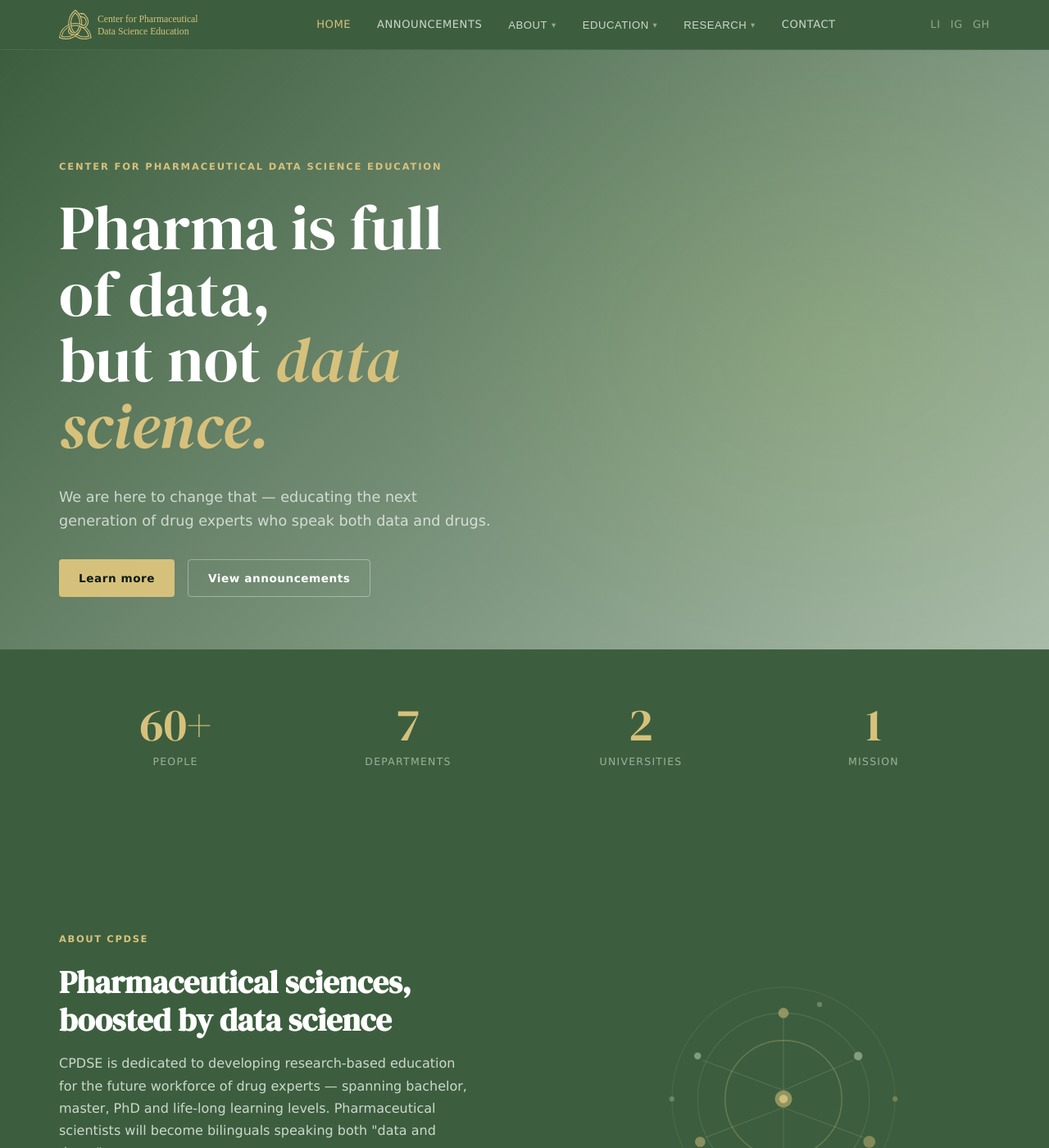
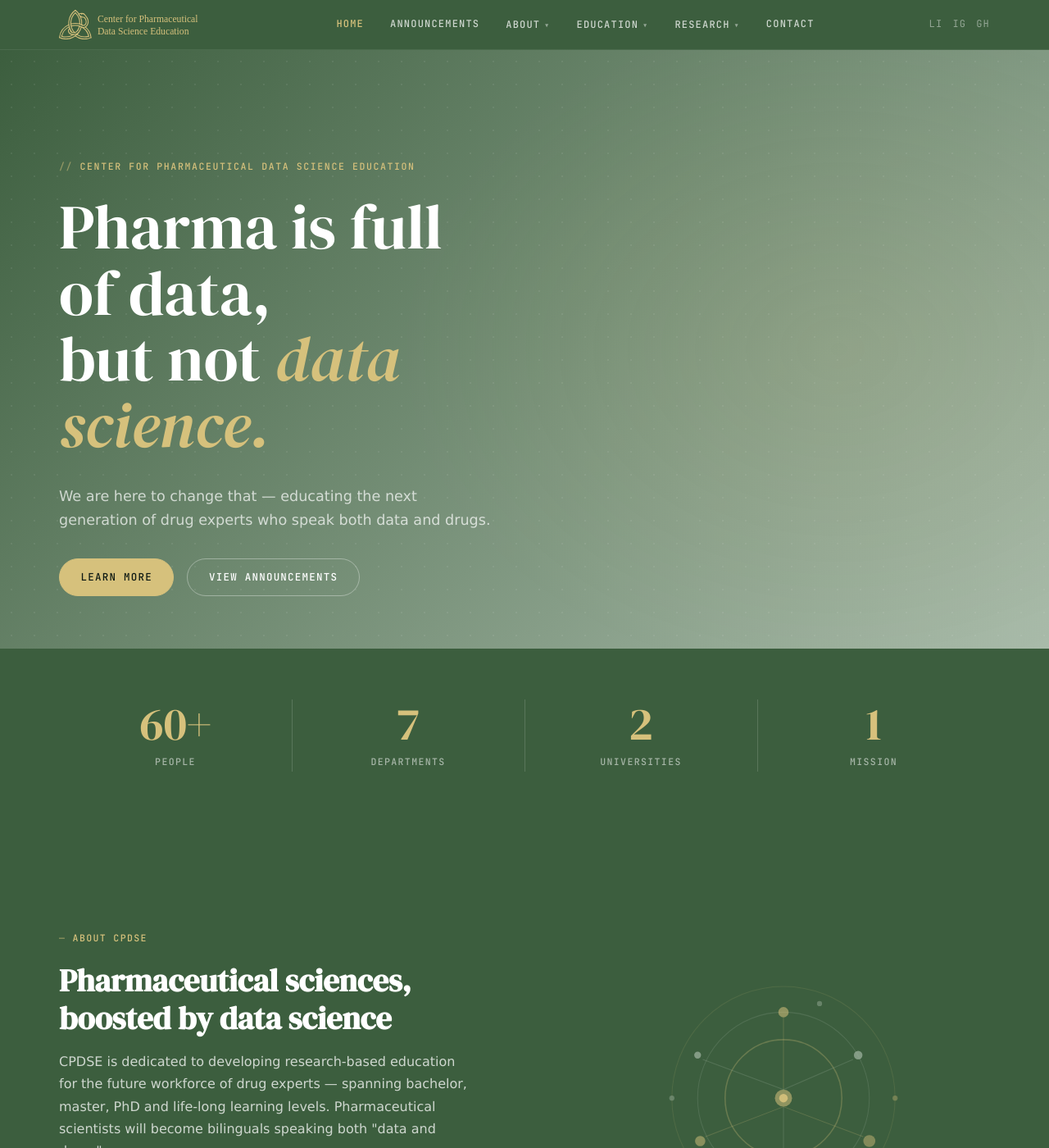
Before and after one commit to CPDSE/PagesCMS, a Jekyll site: the page built from index.md, in a window 1280 px wide and 1400 px high. Shown: the whole window at 82% size. Built offline with Jekyll 4.4.1, drawn with Linux system fonts in a browser that asks for light colours.

Commit message:
Update main.css

```diff
--- a/assets/css/main.css
+++ b/assets/css/main.css
@@ -1,4 +1,4 @@
-@import url('https://fonts.googleapis.com/css2?family=DM+Serif+Display:ital@0;1&display=swap');
+@import url('https://fonts.googleapis.com/css2?family=DM+Serif+Display:ital@0;1&family=JetBrains+Mono:wght@400;500;600&display=swap');
 
 /* ─── TOKENS ─────────────────────────────────────────────── */
 :root {
@@ -13,6 +13,7 @@
 
   --font-display: 'DM Serif Display', Georgia, serif;
   --font-body:    Verdana, system-ui, sans-serif;
+  --font-mono:    'JetBrains Mono', 'Consolas', 'Menlo', monospace;
 
   --space-xs: 0.5rem;
   --space-sm: 1rem;
@@ -99,9 +100,10 @@ a { color: inherit; }
   padding: 0 1rem;
   color: rgba(255,255,255,0.75);
   text-decoration: none;
-  font-size: 0.82rem;
+  font-family: var(--font-mono);
+  font-size: 0.75rem;
   font-weight: 500;
-  letter-spacing: 0.04em;
+  letter-spacing: 0.1em;
   text-transform: uppercase;
   background: none;
   border: none;
@@ -161,8 +163,9 @@ a { color: inherit; }
 .nav-socials a {
   color: rgba(255,255,255,0.45);
   text-decoration: none;
-  font-size: 0.8rem;
-  letter-spacing: 0.06em;
+  font-family: var(--font-mono);
+  font-size: 0.75rem;
+  letter-spacing: 0.1em;
   text-transform: uppercase;
   transition: color 0.15s;
 }
@@ -197,15 +200,11 @@ a { color: inherit; }
   content: '';
   position: absolute;
   inset: 0;
-  background:
-    radial-gradient(ellipse 60% 80% at 80% 50%, rgba(200,240,50,0.08) 0%, transparent 70%),
-    repeating-linear-gradient(
-      -45deg,
-      transparent,
-      transparent 40px,
-      rgba(255,255,255,0.015) 40px,
-      rgba(255,255,255,0.015) 41px
-    );
+  background-image:
+    radial-gradient(ellipse 60% 80% at 80% 50%, rgba(214,193,124,0.10) 0%, transparent 70%),
+    radial-gradient(circle, rgba(255,255,255,0.07) 1px, transparent 1px);
+  background-size: auto, 28px 28px;
+  background-position: 0 0, 0 0;
   pointer-events: none;
 }
 .hero-inner {
@@ -216,12 +215,17 @@ a { color: inherit; }
 }
 .hero-label {
   display: inline-block;
+  font-family: var(--font-mono);
   font-size: 0.72rem;
-  font-weight: 600;
-  letter-spacing: 0.16em;
+  font-weight: 500;
+  letter-spacing: 0.14em;
   text-transform: uppercase;
   color: var(--accent);
   margin-bottom: 1.5rem;
+}
+.hero-label::before {
+  content: '// ';
+  opacity: 0.55;
 }
 .hero h1 {
   font-family: var(--font-display);
@@ -250,34 +254,38 @@ a { color: inherit; }
 .btn {
   display: inline-flex;
   align-items: center;
-  gap: 0.4rem;
-  padding: 0.7rem 1.5rem;
-  font-family: var(--font-body);
-  font-size: 0.85rem;
-  font-weight: 600;
-  letter-spacing: 0.04em;
+  gap: 0.5rem;
+  padding: 0.75rem 1.6rem;
+  font-family: var(--font-mono);
+  font-size: 0.78rem;
+  font-weight: 500;
+  letter-spacing: 0.1em;
+  text-transform: uppercase;
   text-decoration: none;
-  border-radius: var(--radius);
-  transition: all 0.15s;
+  border-radius: 999px;
+  transition: all 0.18s ease;
   cursor: pointer;
-  border: none;
+  border: 1px solid transparent;
 }
 .btn-primary {
   background: var(--accent);
   color: var(--ink);
+  border-color: var(--accent);
 }
 .btn-primary:hover {
-  background: #d8ff3a;
+  background: #e4d29a;
+  border-color: #e4d29a;
   transform: translateY(-1px);
 }
 .btn-ghost {
   background: transparent;
   color: white;
-  border: 1px solid rgba(255,255,255,0.35);
+  border-color: rgba(255,255,255,0.35);
 }
 .btn-ghost:hover {
   border-color: white;
   background: rgba(255,255,255,0.07);
+  transform: translateY(-1px);
 }
 
 /* ─── STATS STRIP ─────────────────────────────────────────── */
@@ -299,6 +307,16 @@ a { color: inherit; }
   background: transparent;
   padding: var(--space-md);
   text-align: center;
+  position: relative;
+}
+.stat-item + .stat-item::before {
+  content: '';
+  position: absolute;
+  left: 0;
+  top: 20%;
+  bottom: 20%;
+  width: 1px;
+  background: rgba(255,255,255,0.15);
 }
 .stat-number {
   font-family: var(--font-display);
@@ -308,11 +326,13 @@ a { color: inherit; }
   display: block;
 }
 .stat-label {
-  font-size: 0.78rem;
-  letter-spacing: 0.1em;
+  font-family: var(--font-mono);
+  font-size: 0.72rem;
+  font-weight: 500;
+  letter-spacing: 0.12em;
   text-transform: uppercase;
-  color: rgba(255,255,255,0.5);
-  margin-top: 0.4rem;
+  color: rgba(255,255,255,0.55);
+  margin-top: 0.5rem;
   display: block;
 }
 
@@ -370,12 +390,17 @@ a { color: inherit; }
 }
 .section-label {
   display: inline-block;
+  font-family: var(--font-mono);
   font-size: 0.72rem;
-  font-weight: 600;
-  letter-spacing: 0.14em;
+  font-weight: 500;
+  letter-spacing: 0.12em;
   text-transform: uppercase;
   color: var(--green-mid);
   margin-bottom: 0.75rem;
+}
+.section-label::before {
+  content: '— ';
+  opacity: 0.6;
 }
 .section-dark .section-label,
 .section-green .section-label {
@@ -427,17 +452,21 @@ a { color: inherit; }
   flex-wrap: wrap;
 }
 .card-tag {
-  font-size: 0.7rem;
-  font-weight: 600;
-  letter-spacing: 0.08em;
+  font-family: var(--font-mono);
+  font-size: 0.68rem;
+  font-weight: 500;
+  letter-spacing: 0.1em;
   text-transform: uppercase;
   color: var(--green-mid);
-  background: var(--green-pale);
-  padding: 0.15rem 0.5rem;
+  background: transparent;
+  padding: 0.2rem 0.5rem;
+  border: 1px solid var(--border);
   border-radius: 2px;
 }
 .card-date {
-  font-size: 0.78rem;
+  font-family: var(--font-mono);
+  font-size: 0.72rem;
+  letter-spacing: 0.04em;
   color: var(--muted);
 }
 .announcement-card h3 {
@@ -448,9 +477,12 @@ a { color: inherit; }
 }
 .card-arrow {
   margin-top: auto;
-  font-size: 0.8rem;
+  font-family: var(--font-mono);
+  font-size: 0.72rem;
+  font-weight: 500;
+  text-transform: uppercase;
   color: var(--green-mid);
-  letter-spacing: 0.04em;
+  letter-spacing: 0.1em;
 }
 
 /* ─── CIRCLES / WORKING GROUPS ────────────────────────────── */
```
